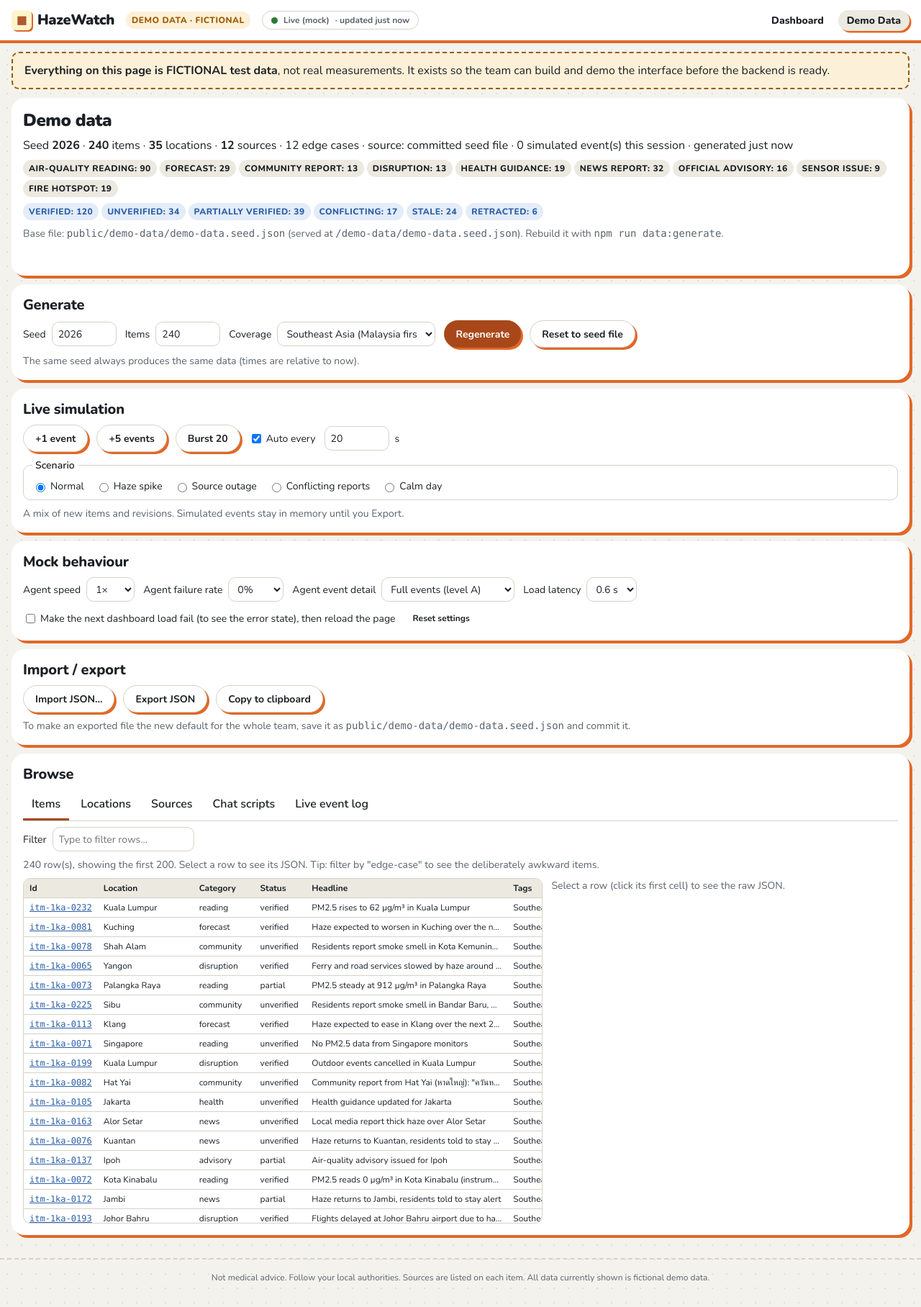
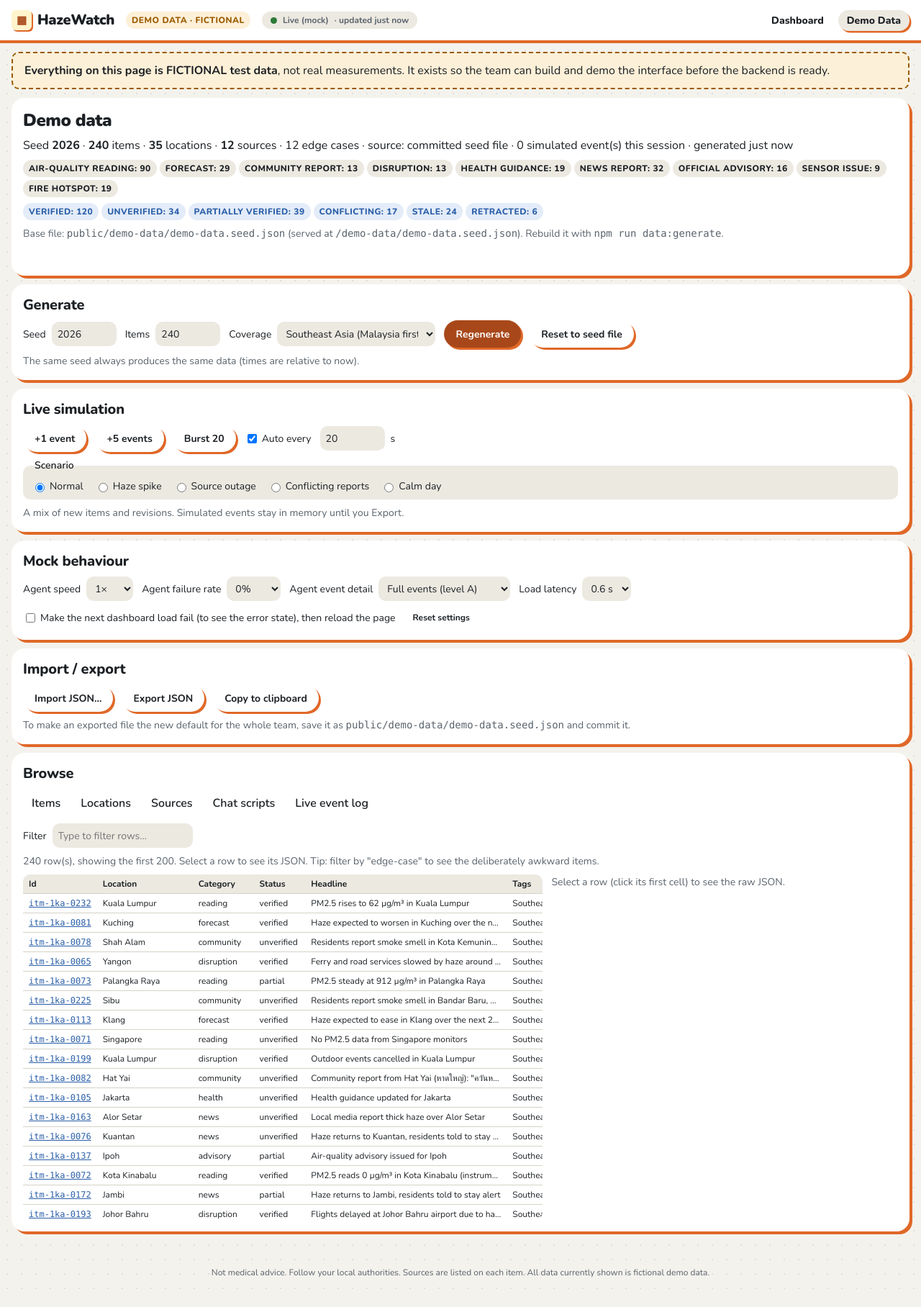
Before and after one commit to fangrhui040527/Haze-Agent, a React (Vite) app in the folder frontend/: page /demo-data in a window 1280 px wide. Shown: the whole page at 72% size. Built offline with nearby package versions, Linux system fonts and the light colour scheme.

Commit message:
style(frontend): remove all black outlines from UI components (keep agent office stage)

```diff
--- a/frontend/src/app/AppLayout.module.css
+++ b/frontend/src/app/AppLayout.module.css
@@ -58,9 +58,9 @@
   font-weight: 700;
   color: var(--color-muted);
   padding: 3px var(--space-3);
-  border: 1px solid var(--color-border);
+  border: none;
   border-radius: var(--radius-pill);
-  background: var(--color-surface);
+  background: var(--color-surface-2);
   box-shadow: none;
 }
 
@@ -137,5 +137,5 @@
   font-size: var(--text-xs);
   color: var(--color-muted);
   text-align: center;
-  border-top: 2px dashed var(--color-border);
+  border-top: none;
 }
--- a/frontend/src/features/agent-office/AgentOffice.module.css
+++ b/frontend/src/features/agent-office/AgentOffice.module.css
@@ -88,7 +88,7 @@
   align-items: flex-start;
   gap: var(--space-2);
   padding: var(--space-2) var(--space-3);
-  border: 1px solid var(--color-border);
+  border: none;
   border-left: 5px solid #f6c445;
   border-radius: var(--radius-md);
   background: var(--color-surface-2);
--- a/frontend/src/features/chat/ChatPanel.module.css
+++ b/frontend/src/features/chat/ChatPanel.module.css
@@ -36,9 +36,9 @@
 
 .prompt {
   padding: var(--space-1) var(--space-3);
-  border: 1px solid var(--color-border);
+  border: none;
   border-radius: var(--radius-pill);
-  background: var(--color-surface);
+  background: var(--color-surface-2);
   font-size: var(--text-sm);
   font-weight: 700;
   cursor: pointer;
@@ -144,12 +144,12 @@
   min-width: 0;
   resize: vertical;
   padding: var(--space-2) var(--space-3);
-  border: 1.5px solid var(--color-border);
+  border: none;
   border-radius: var(--radius-md);
-  background: var(--color-surface);
+  background: var(--color-surface-2);
   font-size: var(--text-sm);
   box-shadow: none;
-  transition: border-color var(--duration-fast), box-shadow var(--duration-fast);
+  transition: box-shadow var(--duration-fast);
 }
 
 .form textarea:focus {
--- a/frontend/src/features/demo-data/DemoDataPage.module.css
+++ b/frontend/src/features/demo-data/DemoDataPage.module.css
@@ -36,9 +36,9 @@
 .field select {
   min-height: 34px;
   padding: 0 var(--space-2);
-  border: 1px solid var(--color-border);
+  border: none;
   border-radius: var(--radius-md);
-  background: var(--color-surface);
+  background: var(--color-surface-2);
   max-width: 220px;
 }
 
@@ -58,10 +58,11 @@
   display: flex;
   flex-wrap: wrap;
   gap: var(--space-2) var(--space-4);
-  border: 1px solid var(--color-border);
+  border: none;
   border-radius: var(--radius-md);
   padding: var(--space-2) var(--space-3);
   margin: 0;
+  background: var(--color-surface-2);
 }
 
 .scenarios legend {
@@ -109,13 +110,12 @@
   display: flex;
   flex-wrap: wrap;
   gap: var(--space-1);
-  border-bottom: 1px solid var(--color-border);
+  border-bottom: none;
 }
 
 .tab {
   padding: var(--space-2) var(--space-3);
   border: none;
-  border-bottom: 3px solid transparent;
   background: none;
   font-weight: 600;
   cursor: pointer;
@@ -141,7 +141,7 @@
   position: relative;
   max-height: 480px;
   overflow: auto;
-  border: 1px solid var(--color-border);
+  border: none;
   border-radius: var(--radius-md);
 }
 
--- a/frontend/src/features/detail/DetailPage.module.css
+++ b/frontend/src/features/detail/DetailPage.module.css
@@ -90,7 +90,7 @@
 .numbers th,
 .numbers td {
   padding: var(--space-1) var(--space-2);
-  border-bottom: 1px solid var(--color-border);
+  border-bottom: none;
   text-align: left;
 }
 
@@ -181,7 +181,7 @@
   list-style: none;
   margin: 0;
   padding: 0 0 0 var(--space-3);
-  border-left: 2px solid var(--color-border);
+  border-left: none;
   display: grid;
   gap: var(--space-2);
 }
--- a/frontend/src/features/live-table/LiveTable.module.css
+++ b/frontend/src/features/live-table/LiveTable.module.css
@@ -36,14 +36,14 @@
 .field select {
   min-height: 36px;
   padding: 0 var(--space-3);
-  border: 1.5px solid var(--color-border);
+  border: none;
   border-radius: var(--radius-pill);
-  background: var(--color-surface);
+  background: var(--color-surface-2);
   font-size: var(--text-sm);
   font-weight: 600;
   max-width: 190px;
   box-shadow: none;
-  transition: border-color var(--duration-fast), box-shadow var(--duration-fast);
+  transition: box-shadow var(--duration-fast);
 }
 
 .field input:focus,
@@ -115,12 +115,12 @@
   letter-spacing: 0.05em;
   color: var(--color-muted);
   white-space: nowrap;
-  border-bottom: 1.5px solid var(--color-border);
+  border-bottom: none;
 }
 
 .table td {
   padding: var(--space-2) var(--space-3);
-  border-top: 1px solid var(--color-border);
+  border-top: none;
   vertical-align: middle;
 }
 
@@ -177,14 +177,14 @@
 .scoreButton {
   min-width: 52px;
   padding: 3px var(--space-2);
-  border: 1px solid var(--color-border);
+  border: none;
   border-radius: var(--radius-pill);
-  background: var(--color-surface);
+  background: var(--color-surface-2);
   font-family: var(--font-mono);
   font-weight: 700;
   white-space: nowrap;
   cursor: pointer;
-  transition: border-color var(--duration-fast), background var(--duration-fast);
+  transition: background var(--duration-fast);
 }
 
 .scoreButton:hover {
@@ -276,10 +276,11 @@
   display: grid;
   gap: var(--space-1);
   padding: var(--space-3);
-  border: 1px solid var(--color-border);
+  border: none;
   border-radius: 14px;
   background: var(--color-surface);
   font-size: var(--text-sm);
+  box-shadow: var(--shadow-card);
 }
 
 .card > a {
--- a/frontend/src/shared/ui/ui.module.css
+++ b/frontend/src/shared/ui/ui.module.css
@@ -7,7 +7,7 @@
   gap: var(--space-2);
   min-height: 38px;
   padding: 0 var(--space-4);
-  border: 1px solid var(--color-border);
+  border: none;
   border-radius: var(--radius-pill);
   background: var(--color-surface);
   color: var(--color-text);
@@ -19,7 +19,6 @@
   box-shadow: var(--shadow-btn);
   transition:
     background var(--duration-fast),
-    border-color var(--duration-fast),
     transform var(--duration-fast),
     box-shadow var(--duration-fast);
 }
```
